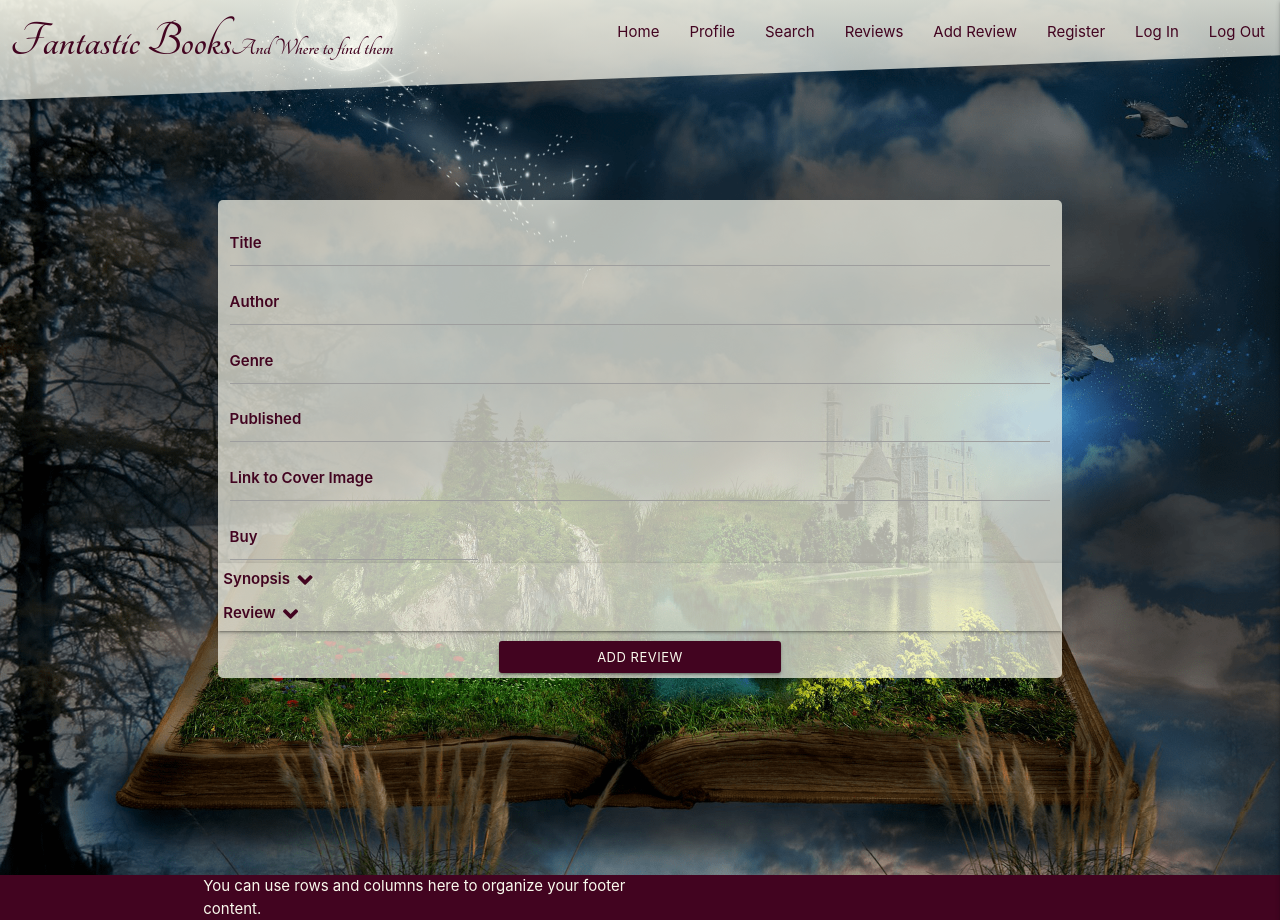
After one commit to Code-Institute-Submissions/Fantastic-Books, a Flask app: page /add_review in a window 1280 px wide. The commit adds this page. Run offline with Flask 2, Linux system fonts and the light colour scheme; data that the repository does not hold is empty; some libraries are stand-ins or nearby versions.

Commit message:
Add add_review view and methods to app.py. Add add_reivew.html basic layout and styling

```diff
--- a/app.py
+++ b/app.py
@@ -92,6 +92,28 @@ def reviews():
     return render_template("reviews.html")
 
 
+@app.route("/add_review", methods=["GET", "POST"])
+def add_review():
+    if request.method == "POST":
+        review = {
+            "title": request.form.get("title"),
+            "author": request.form.get("author"),
+            "genre": request.form.get("genre"),
+            "published": request.form.get("published"),
+            "cover": request.form.get("cover"),
+            "buy": request.form.get("buy"),
+            "synopsis": request.form.get(""),
+            "review": request.form.get(""),
+            "created_by": session["user"]
+        }
+        mongo.db.reviews.insert_one(review)
+        flash("Your Review Has Been Added")
+        return redirect(url_for("reviews"))
+
+    reviews = mongo.db.reviews.find().sort("title", 1)
+    return render_template("add_review.html", reviews=reviews)
+
+
 @app.route("/search")
 def search():
     return render_template("search.html")
--- a/static/css/style.css
+++ b/static/css/style.css
@@ -117,12 +117,14 @@ form.search-bar::after {
   display: table;
 }
 
+/* Mobile Search */
 .mobile-search {
     margin-top: 100px;
     margin-left:20px;
     margin-right:20px;
     background: rgba(250, 250, 237, 0.8);
-    border: 1px solid #420420;
+    border: 1px solid #fafaed;
+    border-radius: 3px;
     text-align: center;
 }
 
@@ -155,6 +157,9 @@ form.search-bar::after {
     background: url("../images/field_book.png");
 }
 
+.add-review-image {
+    background-image: url("../images/night_book.png");
+}
 
 .search-image {
     background: url("../images/sky.png");
@@ -177,6 +182,47 @@ form.search-bar::after {
   content: '';
   z-index: -1;
   margin-bottom:0 0 30px 0;
+}
+
+/* Footer */
+footer {
+    z-index: 1;
+    bottom:0;
+}
+
+.page-footer {
+    background-color: #420420;
+    padding-top: 0;
+    padding-bottom: 0;
+    color: #fafaed;
+}
+
+ body {
+    display: flex;
+    min-height: 100vh;
+    flex-direction: column;
+  }
+
+  main {
+    flex: 1 0 auto;
+  }
+
+.page-heading {
+    color: #420420;
+    padding-left: 10px;
+    padding-top: 10px;
+    font-family: 'Tangerine', cursive;
+    font-weight: 700;
+    font-size: 50px;
+    text-align: center;
+}
+
+footer .row {
+    margin: 0 auto 0 auto;
+}
+
+footer p {
+    margin: 0 auto 0 auto;
 }
 
 /* Cards */
@@ -263,6 +309,8 @@ background-color: rgba(250, 250, 237, 0.7);
 
 
 /* Register */
+
+
 .register-heading {
     color:#fafaed;
     margin: 0 auto 0 auto;
@@ -304,43 +352,49 @@ form .row,
     background-color: #5a052c;
 }
 
-/* Footer */
-footer {
-    z-index: 1;
-    bottom:0;
+
+/* Review Forms */
+.form-container {
+    margin-top: 2.5rem;
+    margin-left:.5rem;
+    margin-right:.5rem;
+}
+.collapsible {
+    border: 0;
+    margin: 0;
 }
 
-.page-footer {
-    background-color: #420420;
-    padding-top: 0;
-    padding-bottom: 0;
-    color: #fafaed;
+.collapsible-header {
+    background-color: rgba(250, 250, 237, 0.1);
+    padding: 5px;
+    font-weight: 600;
+    border: 0;
 }
 
- body {
-    display: flex;
-    min-height: 100vh;
-    flex-direction: column;
-  }
-
-  main {
-    flex: 1 0 auto;
-  }
-
-.page-heading {
-    color: #420420;
-    padding-left: 10px;
-    padding-top: 10px;
-    font-family: 'Tangerine', cursive;
-    font-weight: 700;
-    font-size: 50px;
-    text-align: center;
+.collapsible-body {
+    padding: 0;
+    border-bottom: 0;
 }
 
-footer .row {
-    margin: 0 auto 0 auto;
+textarea {
+    border: 0;
+    padding: 0;
 }
 
-footer p {
-    margin: 0 auto 0 auto;
+.btn-small {
+    background-color: #420420;
+    color:#fafaed;
+    border-radius: 3px;
 }
+
+.btn-small:hover {
+    background-color: #5a052c;
+}
+
+
+/* Media Queries */
+@media only screen and (min-width: 768px) {
+    .form-container {
+        margin-top: 100px;
+    }
+}
--- /dev/null
+++ b/templates/add_review.html
@@ -0,0 +1,71 @@
+{% extends "base.html" %}
+
+{% block content %}
+
+<div class="bg-image add-review-image responsive-img">    </div>
+
+<main>
+
+    <div class="row no-margin form-container">
+        <form class="col s12 register m8 offset-m2" method="POST" action="{{ url_for('add_review') }}">
+            <div class="row">
+                 <div class="input-field col s12">
+                    <input  id="title" name="title" type="text" class="validate" required>
+                    <label  for="title">Title</label>
+                </div>
+            </div>
+    <div class="row">
+        <div class="input-field col s12">
+            <input  id="author" name="author" type="text" class="validate" required>
+            <label  for="author">Author</label>
+        </div>
+    </div>
+    <div class="row">
+        <div class="input-field col s12">
+            <input id="genre" name="genre" type="text" class="validate" required>
+            <label for="genre">Genre</label>
+        </div>
+    </div>
+    <div class="row">
+        <div class="input-field col s12">
+            <input id="published" name="published" type="text" class="validate" required>
+            <label for="published">Published</label>
+        </div>
+    </div>
+     <div class="row">
+        <div class="input-field col s12">
+            <input id="cover" name="cover" type="url" class="validate" required>
+            <label for="cover">Link to Cover Image</label>
+        </div>
+    </div>
+     <div class="row">
+        <div class="input-field col">
+            <input id="buy" name="buy" type="url" class="validate" required>
+            <label for="buy">Buy</label>
+        </div>
+    </div>
+    <div class="row">
+        <ul class="collapsible">
+            <li>
+                <div class="collapsible-header">Synopsis<i class="fas fa-angle-down"></i></div>
+                <div class="collapsible-body">
+                    <textarea placeholder="Add Synopsis Here"></textarea>
+                </div>
+            </li>
+            <li>
+                <div class="collapsible-header">Review<i class="fas fa-angle-down"></i></div>
+                <div class="collapsible-body">
+                    <textarea placeholder="Add Your Review"></textarea>
+                </div>
+            </li>
+        </ul>
+    </div>
+    <div class="row">
+        <button type="submit" class="col s6 offset-s3 m4 offset-m4 btn-small">
+            Add Review
+        </button>
+    </div>
+        </form>
+    </div>
+</main>
+{% endblock %}
--- a/templates/base.html
+++ b/templates/base.html
@@ -24,6 +24,7 @@
                 <li><a href="{{ url_for('profile') }}">Profile</a></li>
                 <li><a href="{{ url_for('search') }}">Search</a></li>
                 <li><a href="{{ url_for('reviews') }}">Reviews</a></li>
+                <li><a href="{{ url_for('add_review') }}">Add Review</a></li>
                 <li><a href="{{ url_for('register') }}">Register</a></li>
                 <li><a href="{{ url_for('login') }}">Log In</a></li>
                 <li><a href="{{ url_for('index') }}">Log Out</a></li>
@@ -35,6 +36,7 @@
                 <li><a href="{{ url_for('profile') }}">Profile</a></li>
                 <li><a href="{{ url_for('search') }}">Search</a></li>
                 <li><a href="{{ url_for('reviews') }}">Reviews</a></li>
+                <li><a href="{{ url_for('add_review') }}">Add Review</a></li>
                 <li><a href="{{ url_for('register') }}">Register</a></li>
                 <li><a href="{{ url_for('login') }}">Log In</a></li>
                 <li><a href="{{ url_for('index') }}">Log Out</a></li>
```
